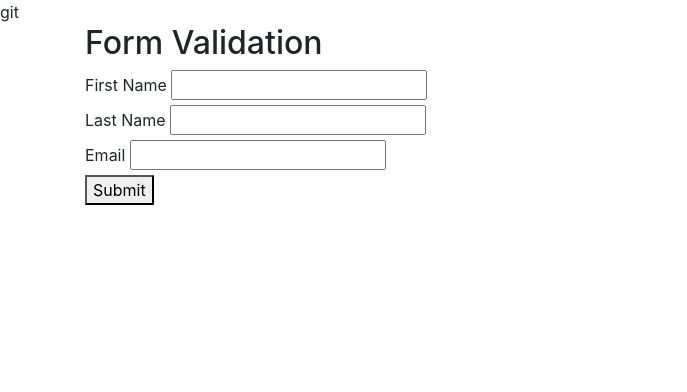
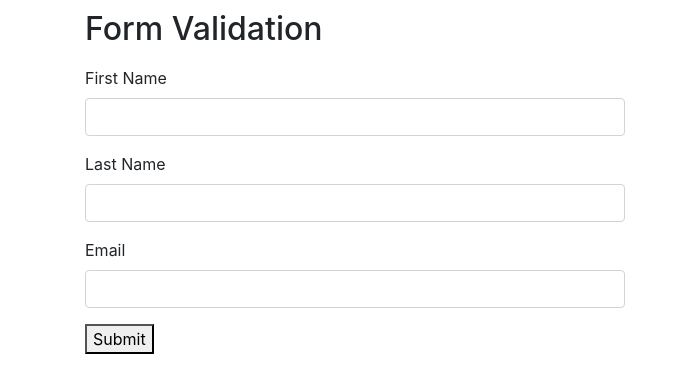
Before and after one commit to aanisa/form_live_validation, a plain HTML site: page index.html in a window 1280 px wide. Shown: the whole page, without its empty margins (0-687 px from the left). Drawn offline with nearby package versions, Linux system fonts and the light colour scheme.

Commit message:
form classes, header margin

```diff
--- a/index.html
+++ b/index.html
@@ -10,32 +10,34 @@
 </head>
 
 <body>
-git
+
 <div class="container">
     <div class="main">
         <div class="row">
-            <div class="col-md-12">
+            <div class="col-md-6 header">
                 <h2>
                     Form Validation
                 </h2>
             </div>
         </div>
         <div class="row">
-            <div class="col-md-12">
+            <div class="col-md-6">
                 <form action="">
-                    <div>
+                    <div class="form-group">
                         <label for="firstName"> First Name </label>
-                        <input type="text" id="firstName">
+                        <input class="form-control" type="text" id="firstName">
+                    </div>
+                    <div class="form-group">
+                        <label for="lastName"> Last Name </label>
+                        <input class="form-control" type="text" id="lastName">
+                    </div>
+                    <div class="form-group">
+                        <label for="email"> Email </label>
+                        <input class="form-control" type="text" id="email">
                     </div>
                     <div>
-                        <label for="lastName"> Last Name </label>
-                        <input type="text" id="lastName">
+                        <button id="button"> Submit</button>
                     </div>
-                    <div>
-                        <label for="email"> Email </label>
-                        <input type="text" id="email">
-                    </div>
-                    <button id="button"> Submit</button>
                 </form>
             </div>
         </div>
--- a/style.css
+++ b/style.css
@@ -0,0 +1,3 @@
+.header {
+    margin: 10px 0 10px 0;
+}
```
